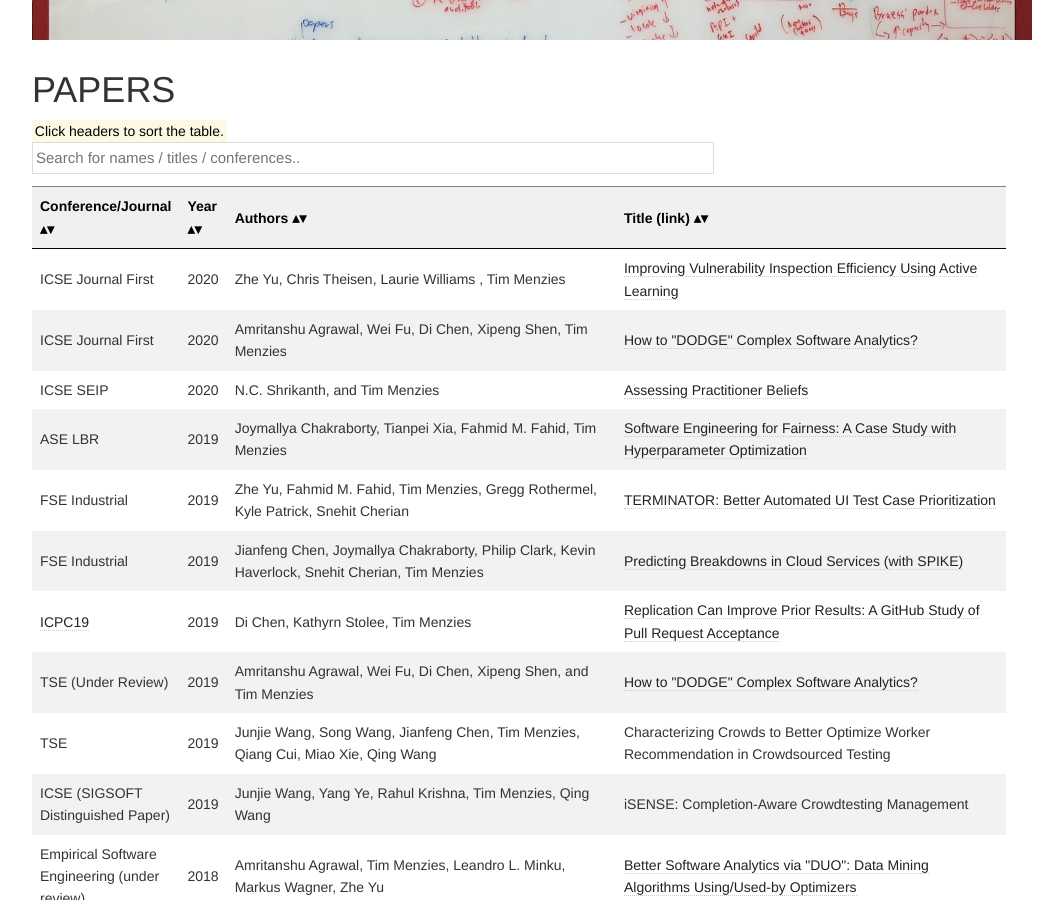
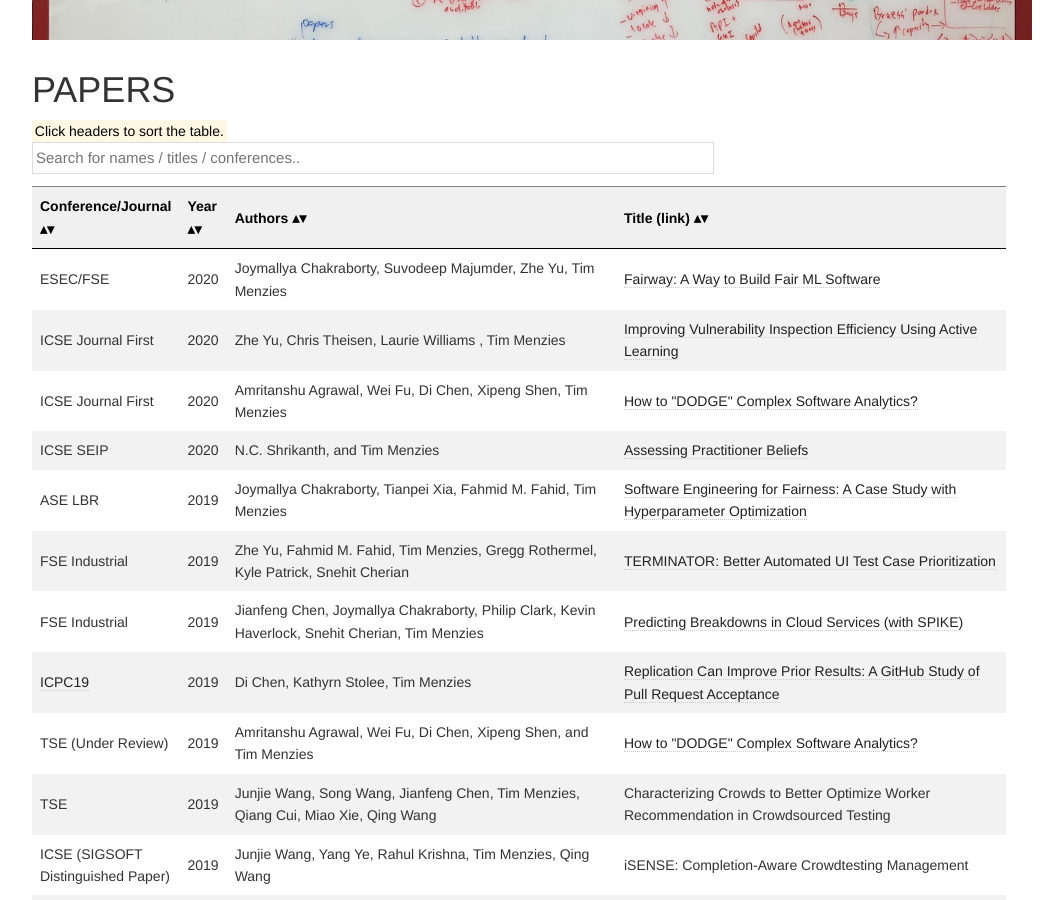
Before and after one commit to ai-se/ai-se.github.io, a Jekyll site: the page built from papers/index.html, in a window 1280 px wide and 900 px high, scrolled down 695 px. Shown: the whole window, without its empty margins (126-1189 px from the left). Built offline with Jekyll 4.4.1, drawn with Linux system fonts in a browser that asks for light colours.

Commit message:
FSE paper added

```diff
--- a/papers/index.html
+++ b/papers/index.html
@@ -53,6 +53,15 @@
 		</tr>
 	</thead>
 	<tbody>
+
+		<tr>
+			<td>ESEC/FSE</td>
+			<td>2020</td>
+			<td>Joymallya Chakraborty, Suvodeep Majumder, Zhe Yu, Tim Menzies</td>
+			<td><a href="https://arxiv.org/pdf/2003.10354.pdf">
+					Fairway: A Way to Build Fair ML Software
+				</a></td>
+		</tr>
 		<tr>
 			<td>ICSE Journal First</td>
 			<td>2020</td>
```
